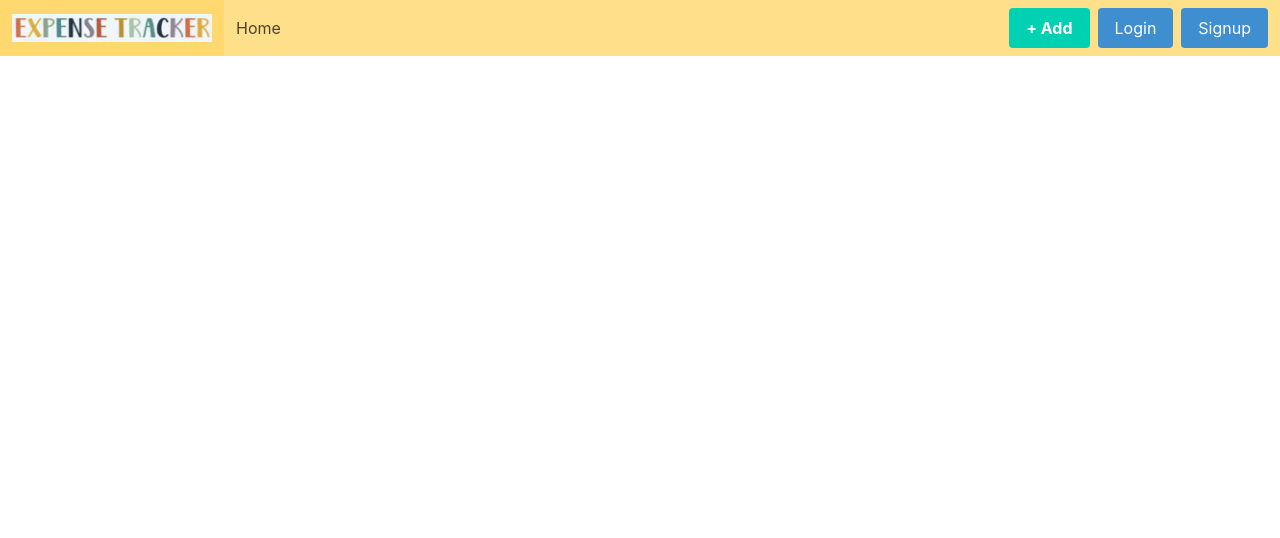
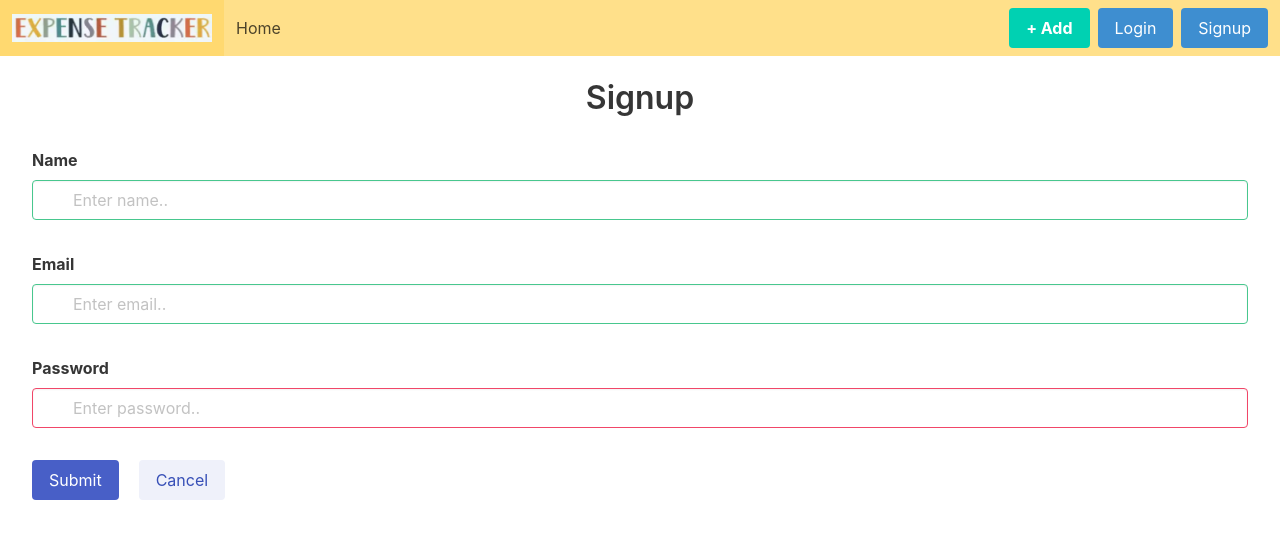
Before and after one commit to anupdhoble/expensetrackerfrontend, a React (Create React App) app: page /signup in a window 1280 px wide. Shown: the top 538 px of the page. Built offline with nearby package versions, Linux system fonts and the light colour scheme.

Commit message:
signup page added

```diff
--- a/package.json
+++ b/package.json
@@ -1,5 +1,6 @@
+
 {
-  "homepage": "https://anupdhoble.github.io/expensetrackerfrontend/",
+
 
   "name": "expense-tracker-frontend",
   "version": "0.1.0",
--- a/src/App.js
+++ b/src/App.js
@@ -41,7 +41,7 @@ function App() {
           <Route exact path="/" element={<Table showNotification={showNotification} toast={toast}/>} />
           <Route exact path="/add" element={<Add showNotification={showNotification} toast={toast}/>} />
           <Route exact path="/login" element={<Login showNotification={showNotification} toast={toast}/>} />
-          <Route exact path="/signup" element={<Signup showNotification={showNotification} toast={toast}/>} />
+          <Route exact path="/signup" element={<Signup toast={toast}/>} />
         </Routes>
       </Router>
 
--- a/src/components/Login.js
+++ b/src/components/Login.js
@@ -7,14 +7,14 @@ export default function Login({ showNotification, toast }) {
     const navigate = useNavigate();
 
     const user = useContext(UserContext);
-    const [email, setemail] = useState("");
+    const [email, setEmail] = useState("");
     const [password, setPassword] = useState("");
 
     const handlePasswordChange = (e) => {
         setPassword(e.target.value);
     }
     const handleemailChange = (e) => {
-        setemail(e.target.value);
+        setEmail(e.target.value);
     }
     const formCheck = () => {
         if (email === "") {
@@ -25,6 +25,10 @@ export default function Login({ showNotification, toast }) {
             return false;
         }
         else return true;
+    }
+    const Refresh=()=>{
+        setPassword("");
+        setEmail("");
     }
     const handleSubmit = async () => {
         if (formCheck()) {
@@ -52,17 +56,21 @@ export default function Login({ showNotification, toast }) {
                         localStorage.setItem('authToken', authToken);
 
                         user.handleLogin();
+                        Refresh();
                         navigate("/"); //Navigates to home page
                     }
                     else {
                         toast.error("Invalid credentials");
                         localStorage.removeItem('authToken');
+                        Refresh();
                     }
                 } else {
                     toast.error("Failed to login user");
+                    Refresh();
                 }
             } catch (error) {
                 toast.error("Failed to login user");
+                Refresh();
             }
         }
     }
--- a/src/components/Navbar.js
+++ b/src/components/Navbar.js
@@ -25,31 +25,7 @@ export default function Navbar() {
                             Home
                         </Link>
 
-                        {/* <a className="navbar-item">
-                            Documentation
-                        </a>
 
-                        <div className="navbar-item has-dropdown is-hoverable">
-                            <a className="navbar-link">
-                                More
-                            </a>
-
-                            <div className="navbar-dropdown">
-                                <a className="navbar-item">
-                                    About
-                                </a>
-                                <a className="navbar-item">
-                                    Jobs
-                                </a>
-                                <a className="navbar-item">
-                                    Contact
-                                </a>
-                                <hr className="navbar-divider" />
-                                <a className="navbar-item">
-                                    Report an issue
-                                </a>
-                            </div>
-                        </div> */}
                     </div>
 
                     <div className="navbar-end">
@@ -67,9 +43,11 @@ export default function Navbar() {
                                         Login
                                     </Link>
                                 )}
-                                <Link className="button is-info" to="/signup">
+                                {!user.isLoggedIn ? (
+                                    <Link className="button is-info" to="/signup">
                                     Signup
                                 </Link>
+                                ):(<></>)}
 
 
                             </div>
--- a/src/components/Signup.js
+++ b/src/components/Signup.js
@@ -1,7 +1,139 @@
-export default function Signup(){
-    return(
+import { useContext, useState } from "react";
+import UserContext from "../context/user/UserContext";
+import { useNavigate } from "react-router-dom";
+
+
+
+export default function Signup({ toast }) {
+    const user =useContext(UserContext);
+    const navigate =useNavigate();
+
+    const [email, setEmail] = useState("");
+    const [password, setPassword] = useState("");
+    const [name, setName] = useState("");
+
+    const handlePasswordChange = (e) => {
+        setPassword(e.target.value);
+    }
+    const handleEmailChange = (e) => {
+        setEmail(e.target.value);
+    }
+    const handleNameChange = (e) => {
+        setName(e.target.value);
+    }
+    const formCheck = () => {
+        if (name === "") {
+            toast.error("Name cant be empty")
+            return false;
+        }
+        else if (email === "") {
+            toast.error("Email cant be empty")
+            return false;
+        } else if (password === "") {
+            toast.error("Password cant be empty");
+            return false;
+        }
+        else return true;
+    }
+    const Refresh=()=>{
+        setName("");
+        setPassword("");
+        setEmail("")
+    }
+    const handleSubmit = async () => {
+        if(formCheck()){
+            try {
+                const url = "http://localhost:5000/user/new";
+                const data = {
+                    name: name,
+                    email: email,
+                    password: password
+                }
+                const response = await fetch(url, {
+                    method: "POST",
+                    headers: {
+                        'Content-Type': 'application/json',
+                    },
+                    body: JSON.stringify(data)
+                })
+                if(response.ok){
+                    const result= await response.json(); //returns promise
+                    if(result.success){
+                        toast.success("Logged In..");
+                        localStorage.setItem('authToken',result.authToken);
+                        user.handleLogin();
+                        Refresh();
+                        navigate("/");
+                    }
+                    else{
+                        toast.error("Can't sign you in");
+                        localStorage.removeItem('authToken');
+                        Refresh();
+                    }
+                }
+                else{
+                    toast.error("Try Login..");
+                    Refresh();
+                }
+            } catch (error) {
+                toast.error("Error Signing In..");
+                Refresh();
+            }
+        }
+    }
+    return (
         <>
+            <h1 className="title has-text-centered mt-5">Signup</h1>
 
+            <div className="field">
+                <label className="label">Name</label>
+                <div className="control has-icons-left has-icons-right">
+                    <input className="input is-success" type="text" onChange={handleNameChange} value={name} placeholder="Enter name.." />
+                    <span className="icon is-small is-left">
+                        <i className="fas fa-user"></i>
+                    </span>
+                    <span className="icon is-small is-right">
+                        <i className="fas fa-check"></i>
+                    </span>
+                </div>
+            </div>
+
+            <div className="field">
+                <label className="label">Email</label>
+                <div className="control has-icons-left has-icons-right">
+                    <input className="input is-success" type="text" onChange={handleEmailChange} value={email} placeholder="Enter email.." />
+                    <span className="icon is-small is-left">
+                        <i className="fas fa-user"></i>
+                    </span>
+                    <span className="icon is-small is-right">
+                        <i className="fas fa-check"></i>
+                    </span>
+                </div>
+            </div>
+
+            <div className="field">
+                <label className="label">Password</label>
+                <div className="control has-icons-left has-icons-right">
+                    <input className="input is-danger" type="email" placeholder="Enter password.." value={password} onChange={handlePasswordChange} />
+                    <span className="icon is-small is-left">
+                        <i className="fas fa-envelope"></i>
+                    </span>
+                    <span className="icon is-small is-right">
+                        <i className="fas fa-exclamation-triangle"></i>
+                    </span>
+                </div>
+            </div>
+
+
+
+            <div className="field is-grouped">
+                <div className="control">
+                    <button className="button is-link" onClick={handleSubmit}>Submit</button>
+                </div>
+                <div className="control">
+                    <button className="button is-link is-light">Cancel</button>
+                </div>
+            </div>
         </>
     );
 }
```
